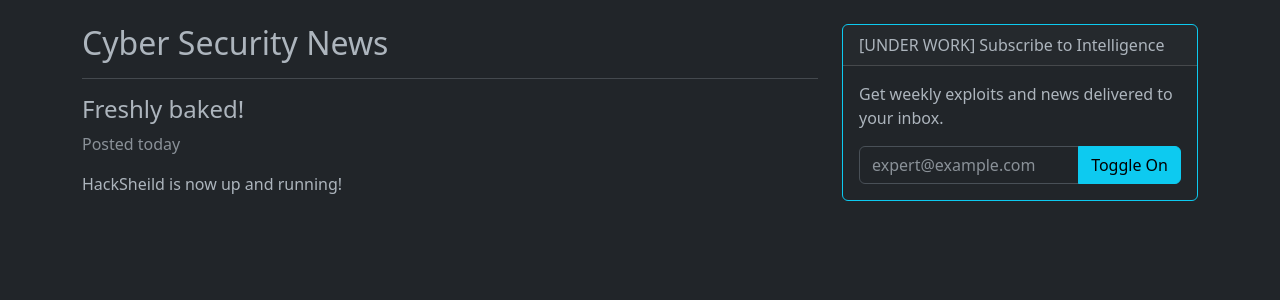
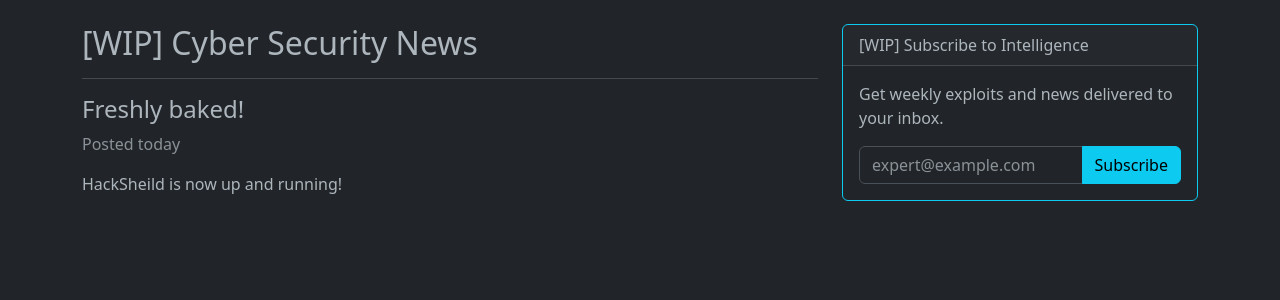
Before and after one commit to SubhrajitSain/HackShield, a Flask app: page /news in a window 1280 px wide. Shown: the part 57-357 px from the top of the page. Run offline with Flask 3, Linux system fonts and the light colour scheme.

Commit message:
Update news.html

```diff
--- a/templates/news.html
+++ b/templates/news.html
@@ -2,7 +2,7 @@
 {% block content %}
 <div class="row">
     <div class="col-lg-8">
-        <h2>Cyber Security News</h2>
+        <h2>[WIP] Cyber Security News</h2>
         <hr>
         <article class="mb-4">
             <h4><a href="#" class="text-decoration-none text-reset">Freshly baked!</a></h4>
@@ -13,13 +13,13 @@
 
     <div class="col-lg-4">
         <div class="card border-info mb-3">
-            <div class="card-header">[UNDER WORK] Subscribe to Intelligence</div>
+            <div class="card-header">[WIP] Subscribe to Intelligence</div>
             <div class="card-body">
                 <p class="card-text">Get weekly exploits and news delivered to your inbox.</p>
                 <form method="POST">
                     <div class="input-group">
                         <input type="email" name="email" class="form-control" placeholder="expert@example.com" required>
-                        <button class="btn btn-info">Toggle On</button>
+                        <button class="btn btn-info">Subscribe</button>
                     </div>
                 </form>
             </div>
```
